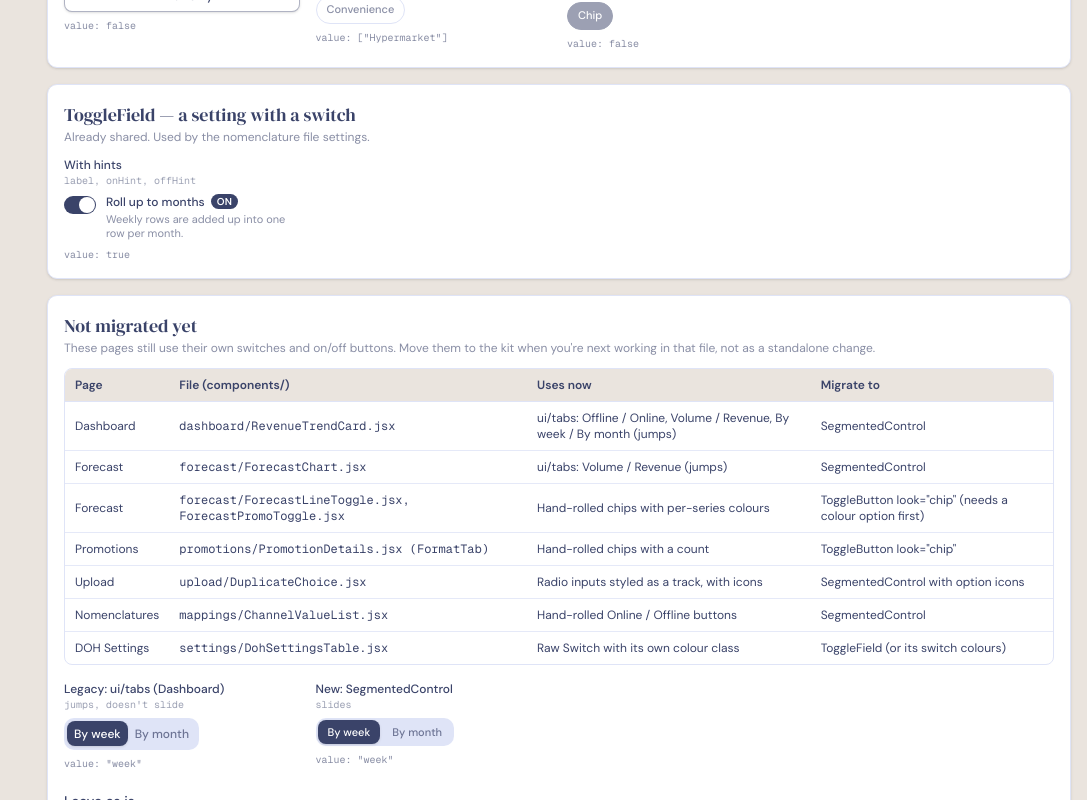
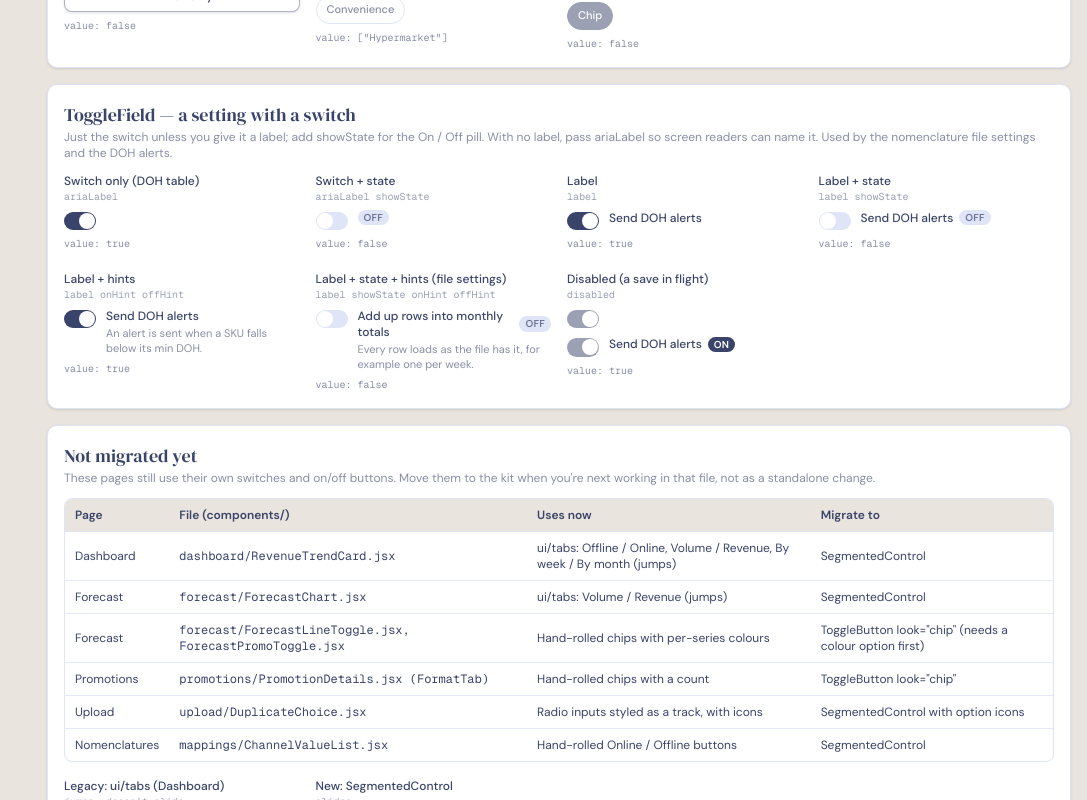
Before and after one commit to leandrogay/aireOS, a Next.js app in the folder frontend/aireos/: page /testing in a window 1280 px wide. Shown: the part 2660-3460 px from the top of the page, without its empty margins (193-1280 px from the left). Built offline with nearby package versions, Linux system fonts and the light colour scheme; no server answers.

Commit message:
feat: enhance ToggleField component with ariaLabel and showState props for better accessibility and user feedback

```diff
--- a/frontend/aireos/app/components/mappings/FileSettings.jsx
+++ b/frontend/aireos/app/components/mappings/FileSettings.jsx
@@ -32,6 +32,7 @@ export default function FileSettings({ instructions, changed, onChange, onReset,
       <div className="mt-2">
         <ToggleField
           label="Add up rows into monthly totals"
+          showState
           checked={instructions.aggregate}
           onChange={(checked) => onChange('aggregate', checked)}
           onHint="Rows for the same store and product are added together, so each month loads as one row. Use it for daily, weekly or per-delivery files."
--- a/frontend/aireos/app/components/settings/DohSettingsTable.jsx
+++ b/frontend/aireos/app/components/settings/DohSettingsTable.jsx
@@ -1,8 +1,8 @@
 'use client';
 
 import { Button } from '@/components/ui/button';
-import { Switch } from '@/components/ui/switch';
 import TableSkeleton from '@/components/ui/TableSkeleton';
+import ToggleField from '@/components/ui/ToggleField';
 import { formatDohDays } from '@/app/utils/dohSettingsForm';
 import { formatDateTime } from '@/lib/formatDate';
 import { retailerLabel } from '@/app/utils/retailerLabel';
@@ -11,10 +11,6 @@ import { cn } from '@/lib/utils';
 const thClass = 'bg-lavander px-2 py-1.5 text-left text-xs font-semibold text-deep-violet-blue';
 const tdClass = 'px-2 py-1.5 text-sm text-deep-violet-blue';
 const numClass = 'text-right tabular-nums';
-
-// Brand colours instead of the shadcn default (near-black `primary`), the
-// same override InventoryTabs uses for its active tab.
-const switchClass = 'data-checked:bg-deep-violet-blue data-unchecked:bg-lavander';
 
 // Same look as the promotions list's Edit button (PromotionList.jsx
 // actionButtonClass): filled deep violet, and violet "Editing" on the row
@@ -94,18 +90,12 @@ export default function DohSettingsTable({
                 <td className={cn(tdClass, numClass)}>{formatDohDays(row.max_doh)}</td>
                 <td className={cn(tdClass, 'whitespace-nowrap')}>{formatDateTime(row.thresholds_updated_at)}</td>
                 <td className={tdClass}>
-                  <div className="inline-flex items-center gap-2">
-                    <Switch
-                      checked={alertOn}
-                      disabled={alertPending}
-                      onCheckedChange={(checked) => onToggleAlert(row, checked)}
-                      aria-label={`DOH alerts for ${retailerLabel(row.customer_name)}`}
-                      className={switchClass}
-                    />
-                    <span className="text-xs" aria-hidden="true">
-                      {alertOn ? 'On' : 'Off'}
-                    </span>
-                  </div>
+                  <ToggleField
+                    ariaLabel={`DOH alerts for ${retailerLabel(row.customer_name)}`}
+                    checked={alertOn}
+                    disabled={alertPending}
+                    onChange={(checked) => onToggleAlert(row, checked)}
+                  />
                 </td>
                 <td className={tdClass}>
                   <div className="flex justify-end">
--- a/frontend/aireos/app/components/ui/ToggleField.jsx
+++ b/frontend/aireos/app/components/ui/ToggleField.jsx
@@ -10,23 +10,39 @@ import { cn } from '@/lib/utils';
 const switchClass = 'data-checked:bg-deep-violet-blue data-unchecked:bg-lavander';
 
 /**
- * A setting that is on or off: the switch, what it does, and what the current
- * state means. The whole row is clickable, and the state is spelled out
- * ("On" / "Off") so it never rests on the switch colour alone.
+ * A setting that is on or off. With no `label` only the switch is drawn, for
+ * a table cell whose column header already names it; give it `ariaLabel`
+ * then, so screen readers can still say what it switches. `showState` spells
+ * the state out ("On" / "Off") so it never rests on the switch colour alone,
+ * and the hints explain what the current state means.
  *
  * @param {{
- *   label: string,
+ *   label?: string,
+ *   ariaLabel?: string,
  *   checked: boolean,
  *   onChange: (checked: boolean) => void,
  *   onHint?: string,
  *   offHint?: string,
  *   disabled?: boolean,
+ *   showState?: boolean,
  *   className?: string,
- * }} props `onHint` / `offHint` explain the state the switch is in now.
+ * }} props `label` is shown beside the switch; `ariaLabel` names it when there
+ *   is no label. `onHint` / `offHint` explain the state the switch is in now.
  */
-export default function ToggleField({ label, checked, onChange, onHint, offHint, disabled = false, className }) {
+export default function ToggleField({
+  label,
+  ariaLabel,
+  checked,
+  onChange,
+  onHint,
+  offHint,
+  disabled = false,
+  showState = false,
+  className,
+}) {
   const id = useId();
   const hint = checked ? onHint : offHint;
+  const hasText = Boolean(label || showState || hint);
 
   return (
     <div className={cn('flex items-start gap-2.5', className)}>
@@ -35,11 +51,14 @@ export default function ToggleField({ label, checked, onChange, onHint, offHint,
         checked={checked}
         onCheckedChange={onChange}
         disabled={disabled}
+        aria-label={label ? undefined : ariaLabel}
         className={cn('mt-0.5', switchClass)}
       />
+      {hasText && (
         <label htmlFor={id} className={cn('min-w-0 text-xs text-deep-violet-blue', disabled ? 'cursor-not-allowed' : 'cursor-pointer')}>
           <span className="flex items-center gap-1.5">
-          <span className="font-medium">{label}</span>
+            {label && <span className="font-medium">{label}</span>}
+            {showState && (
               <span
                 className={cn(
                   'rounded-full px-1.5 py-px text-[10px] font-semibold uppercase tracking-wide',
@@ -48,9 +67,11 @@ export default function ToggleField({ label, checked, onChange, onHint, offHint,
               >
                 {checked ? 'On' : 'Off'}
               </span>
+            )}
           </span>
           {hint && <span className="mt-0.5 block text-[11px] text-deep-violet-blue/60">{hint}</span>}
         </label>
+      )}
     </div>
   );
 }
--- a/frontend/aireos/app/testing/ToggleGallery.jsx
+++ b/frontend/aireos/app/testing/ToggleGallery.jsx
@@ -17,7 +17,7 @@ import { Section, Variant } from './GalleryParts';
 const GUIDE = [
   ['Pick one of a few, side by side', 'SegmentedControl', 'value, onChange, options, look, size, fullWidth'],
   ['Turn one thing on or off', 'ToggleButton', 'pressed, onChange, look'],
-  ['A setting with a switch and an explanation', 'ToggleField', 'label, checked, onChange, onHint, offHint'],
+  ['A setting with a switch and an explanation', 'ToggleField', 'label or ariaLabel, checked, onChange, showState, onHint, offHint'],
 ];
 
 // Controls that should move to the kit, page by page. Remove a row when its
@@ -29,7 +29,6 @@ const NOT_MIGRATED = [
   ['Promotions', 'promotions/PromotionDetails.jsx (FormatTab)', 'Hand-rolled chips with a count', 'ToggleButton look="chip"'],
   ['Upload', 'upload/DuplicateChoice.jsx', 'Radio inputs styled as a track, with icons', 'SegmentedControl with option icons'],
   ['Nomenclatures', 'mappings/ChannelValueList.jsx', 'Hand-rolled Online / Offline buttons', 'SegmentedControl'],
-  ['DOH Settings', 'settings/DohSettingsTable.jsx', 'Raw Switch with its own colour class', 'ToggleField (or its switch colours)'],
 ];
 
 // Pressed-looking controls that are not toggles, so they stay as they are.
@@ -117,9 +116,18 @@ export default function ToggleGallery() {
     duplicate: 'replace',
   });
   const [pressed, setPressed] = useState({ atRisk: false, formats: ['Hypermarket'] });
-  const [setting, setSetting] = useState(true);
+  // One value per ToggleField example, so each switch moves on its own.
+  const [settings, setSettings] = useState({
+    bare: true,
+    bareState: false,
+    label: true,
+    labelState: false,
+    labelHints: true,
+    full: false,
+  });
   const [legacy, setLegacy] = useState('week');
 
+  const setSetting = (key) => (value) => setSettings((prev) => ({ ...prev, [key]: value }));
   const setSegment = (key) => (value) => setSegments((prev) => ({ ...prev, [key]: value }));
 
   function toggleFormat(format) {
@@ -139,7 +147,7 @@ export default function ToggleGallery() {
         <h2 className="font-serif text-lg text-deep-violet-blue">How to use this kit</h2>
         <p className="mb-3 text-xs text-deep-violet-blue/60">
           Every control below is the real shared component. Build new switches and on/off buttons on these rather than
-          on ui/tabs or a hand-rolled button with aria-pressed. The Inventory page is the reference: it uses all of them.
+          on ui/tabs, a raw Switch or a hand-rolled button with aria-pressed. The Inventory page is the reference for SegmentedControl and ToggleButton; the DOH alerts and the nomenclature file settings use ToggleField.
         </p>
         <ReferenceTable head={['I need to…', 'Use', 'Main props']} rows={GUIDE} />
         <p className="mt-3 text-xs text-deep-violet-blue/70">
@@ -213,15 +221,56 @@ export default function ToggleGallery() {
         </Variant>
       </Section>
 
-      <Section title="ToggleField — a setting with a switch" note="Already shared. Used by the nomenclature file settings.">
-        <Variant name="With hints" props="label, onHint, offHint" value={setting}>
+      <Section
+        title="ToggleField — a setting with a switch"
+        note="Just the switch unless you give it a label; add showState for the On / Off pill. With no label, pass ariaLabel so screen readers can name it. Used by the nomenclature file settings and the DOH alerts."
+      >
+        <Variant name="Switch only (DOH table)" props="ariaLabel" value={settings.bare}>
+          <ToggleField ariaLabel="DOH alerts for Fairprice" checked={settings.bare} onChange={setSetting('bare')} />
+        </Variant>
+        <Variant name="Switch + state" props="ariaLabel showState" value={settings.bareState}>
           <ToggleField
-            label="Roll up to months"
-            checked={setting}
-            onChange={setSetting}
-            onHint="Weekly rows are added up into one row per month."
-            offHint="Rows are loaded at the file's own granularity."
+            ariaLabel="DOH alerts for Fairprice"
+            showState
+            checked={settings.bareState}
+            onChange={setSetting('bareState')}
           />
+        </Variant>
+        <Variant name="Label" props="label" value={settings.label}>
+          <ToggleField label="Send DOH alerts" checked={settings.label} onChange={setSetting('label')} />
+        </Variant>
+        <Variant name="Label + state" props="label showState" value={settings.labelState}>
+          <ToggleField
+            label="Send DOH alerts"
+            showState
+            checked={settings.labelState}
+            onChange={setSetting('labelState')}
+          />
+        </Variant>
+        <Variant name="Label + hints" props="label onHint offHint" value={settings.labelHints}>
+          <ToggleField
+            label="Send DOH alerts"
+            checked={settings.labelHints}
+            onChange={setSetting('labelHints')}
+            onHint="An alert is sent when a SKU falls below its min DOH."
+            offHint="No alerts for this customer."
+          />
+        </Variant>
+        <Variant name="Label + state + hints (file settings)" props="label showState onHint offHint" value={settings.full}>
+          <ToggleField
+            label="Add up rows into monthly totals"
+            showState
+            checked={settings.full}
+            onChange={setSetting('full')}
+            onHint="Rows for the same store and product are added together, so each month loads as one row."
+            offHint="Every row loads as the file has it, for example one per week."
+          />
+        </Variant>
+        <Variant name="Disabled (a save in flight)" props="disabled" value={true}>
+          <div className="space-y-2">
+            <ToggleField ariaLabel="DOH alerts for Fairprice" checked disabled onChange={() => {}} />
+            <ToggleField label="Send DOH alerts" showState checked disabled onChange={() => {}} />
+          </div>
         </Variant>
       </Section>
 
```
Also changed, not shown: 1 other file (tests, documents, lock files or other folders). Lines whose indentation alone changed are shown as unchanged.
